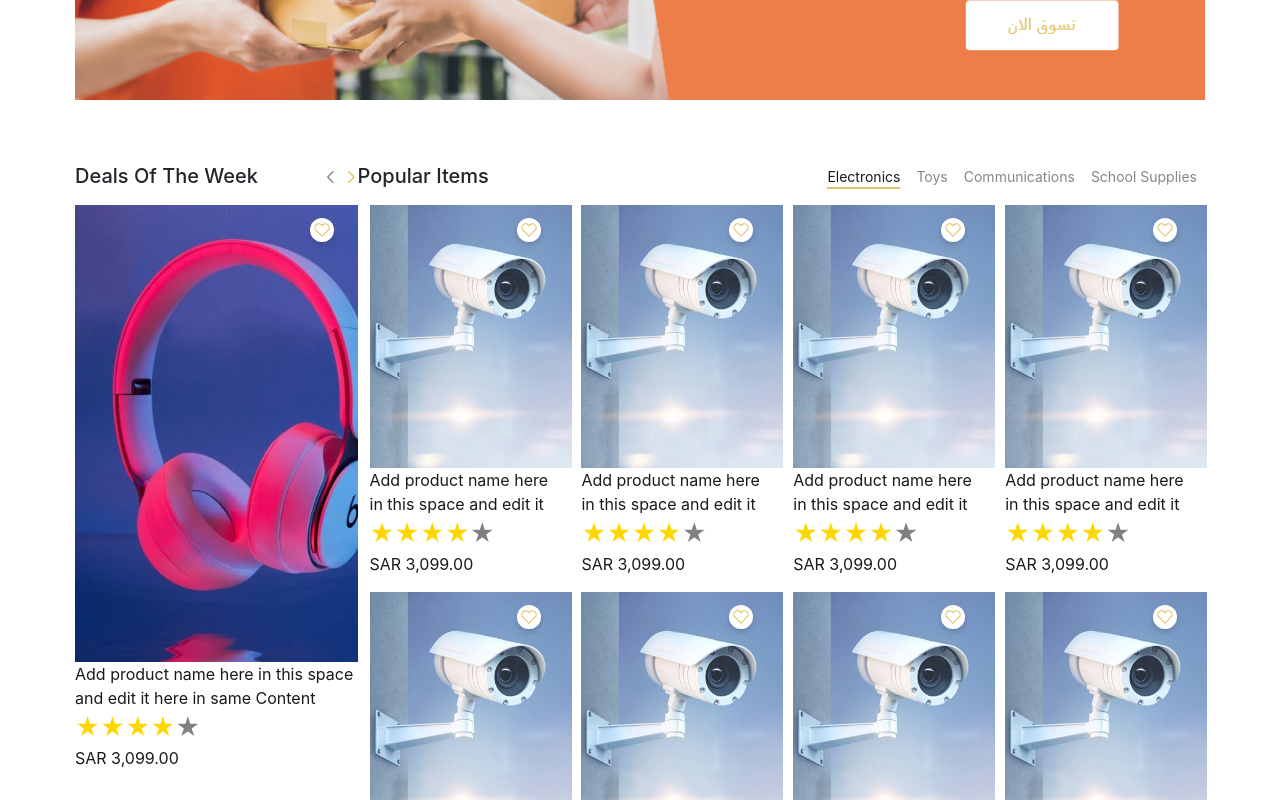
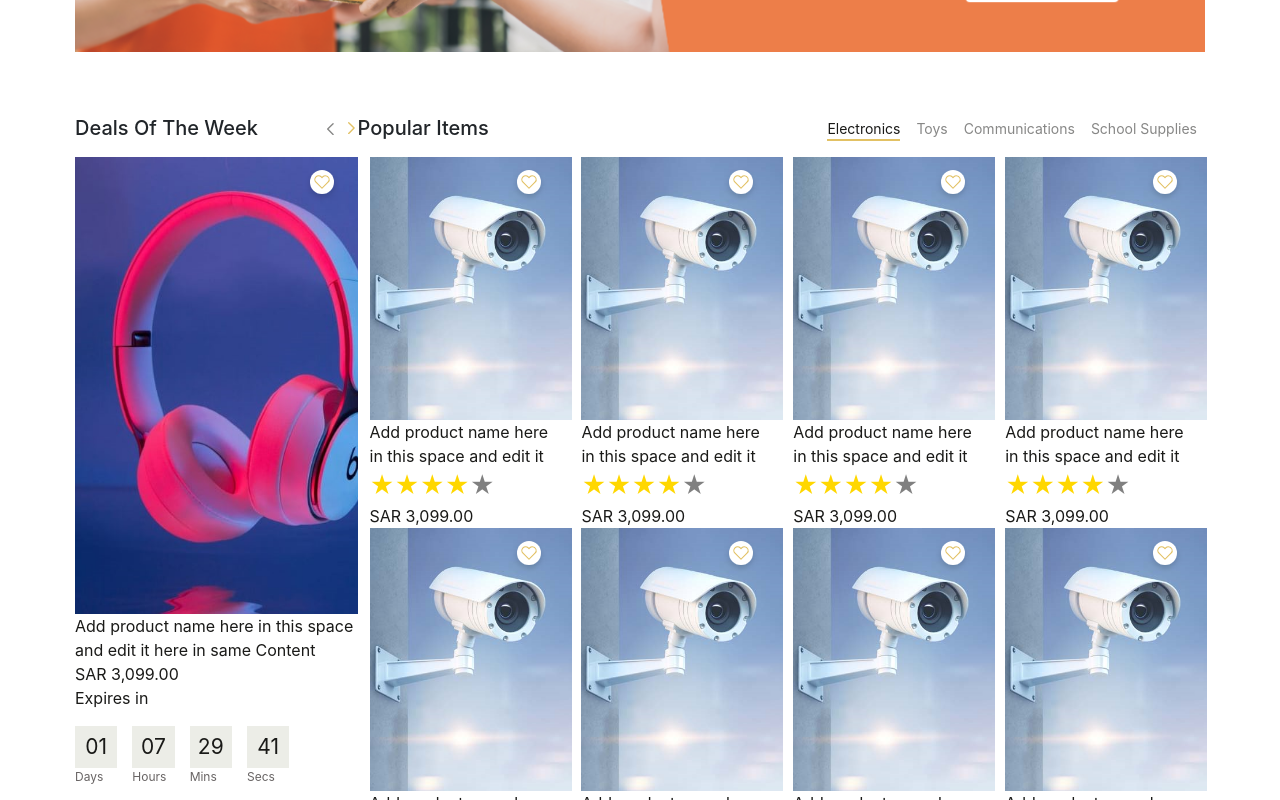
Before and after one commit to NancyAhmed97/offers, a React (Create React App) app: page / in a window 1280 px wide. Shown: the part 3060-3860 px from the top of the page. Built offline with nearby package versions, Linux system fonts and the light colour scheme.

Commit message:
home page

```diff
--- a/src/Modules/Common/Poduct/Product.css
+++ b/src/Modules/Common/Poduct/Product.css
@@ -16,7 +16,25 @@
         top: 7px;
         right: 35px;
     }
-
+    .product .expirePeriod
+    {
+      display: flex;
+      flex-direction: row;
+    }
+  .product .number{
+    width: 42.32px;
+    height: 42.32px;
+    background-color: #ECEDE7;
+    display: flex;
+    justify-content: center;
+    align-items: center;
+    font-size: 21px;
+    margin-right: 15px !important;
+  }
+  .product .days,.product .hours ,.product .mins , .product .secs{
+    font-size:12px ;
+    color: #686464 !important;
+  }
     @media only screen and (max-width: 768px) {
 
         .product .product_details {
--- a/src/Modules/Common/Poduct/Product.js
+++ b/src/Modules/Common/Poduct/Product.js
@@ -1,8 +1,10 @@
 import React from "react";
 import likeIcon from "../../../Resources/Assets/img/Group 5931.svg";
+import { useSelector } from "react-redux";
 import ReactStars from "react-rating-stars-component";
 import "./Product.css";
-function Product({ img, title, price, rating }) {
+function Product({ img, title, price, rating ,expires,expiresDays,expiresHours,expiresMins,expiresSecs}) {
+  const { currentLocal } = useSelector((state) => state.currentLocal);
   return (
     <div className="product">
       <div className="product_details">
@@ -12,6 +14,7 @@ function Product({ img, title, price, rating }) {
         </div>
         <div className="contant">
           <p className="m-0">{title}</p>
+          {!expires&&
           <ReactStars
             count={5}
             value={rating}
@@ -20,7 +23,31 @@ function Product({ img, title, price, rating }) {
             edit={false}
             id="stars"
           />
-          <p>{price}</p>
+        }
+          <p className="m-0">{price}</p>
+          {expires&&
+          <>
+        <p className="mb-3">{currentLocal.home.expires}</p>
+        <div className="expirePeriod">
+        <div className="expiresDays ">
+          <p className="number m-0">{expiresDays}</p>
+          <p className="days">Days</p>
+        </div>
+        <div className="expiresDays ">
+          <p className="number m-0">{expiresHours}</p>
+          <p className="hours">Hours</p>
+        </div>
+        <div className="expiresDays ">
+          <p className="number m-0">{expiresMins}</p>
+          <p className="mins">Mins</p>
+        </div>
+        <div className="expiresDays ">
+          <p className="number m-0">{expiresSecs}</p>
+          <p className="secs">Secs</p>
+        </div>
+        </div>
+        </>
+        }
         </div>
       </div>
     </div>
--- a/src/Modules/Home/Deals/Components/DealsOfTheWeek/DealsOfTheWeek.css
+++ b/src/Modules/Home/Deals/Components/DealsOfTheWeek/DealsOfTheWeek.css
@@ -22,7 +22,7 @@
 .deals_of_the_week .slick-next
 {
     position: relative;
-    bottom: 625px;
+    bottom: 690px;
     left: 273px;
 }
 .deals_of_the_week .slick-list{
@@ -45,7 +45,7 @@
 @media only screen and (max-width: 768px) {
     .deals_of_the_week .slick-next{
         position: relative;
-        bottom: 628px;
+        bottom: 708px;
         left: 273px;
 
     }
--- a/src/Modules/Home/Deals/Components/DealsOfTheWeek/DealsOfTheWeek.js
+++ b/src/Modules/Home/Deals/Components/DealsOfTheWeek/DealsOfTheWeek.js
@@ -13,7 +13,10 @@ function DealsOfTheWeek() {
     const blog = [
         {
           id: 1,
-
+          expiresDays: "01",
+          expiresHours:"07",
+          expiresMins:"29",
+          expiresSecs:"41",
           img: blogImg,
           price: "SAR 3,099.00",
           rating: 4,
@@ -25,7 +28,10 @@ function DealsOfTheWeek() {
         },
         {
           id: 1,
-
+          expiresDays: "01",
+          expiresHours:"07",
+          expiresMins:"29",
+          expiresSecs:"41",
           img: blogImg,
           price: "SAR 3,099.00",
           rating: 4,
@@ -37,7 +43,10 @@ function DealsOfTheWeek() {
         },
         {
           id: 1,
-
+          expiresDays: "01",
+          expiresHours:"07",
+          expiresMins:"29",
+          expiresSecs:"41",
           img: blogImg,
           price: "SAR 3,099.00",
           rating: 4,
@@ -49,7 +58,10 @@ function DealsOfTheWeek() {
         },
         {
           id: 1,
-
+          expiresDays: "01",
+          expiresHours:"07",
+          expiresMins:"29",
+          expiresSecs:"41",
           img: blogImg,
           price: "SAR 3,099.00",
           rating: 4,
@@ -61,7 +73,10 @@ function DealsOfTheWeek() {
         },
         {
           id: 1,
-
+          expiresDays: "01",
+          expiresHours:"07",
+          expiresMins:"29",
+          expiresSecs:"41",
           img: blogImg,
           price: "SAR 3,099.00",
           rating: 4,
@@ -73,7 +88,10 @@ function DealsOfTheWeek() {
         },
         {
           id: 1,
-
+          expiresDays: "01",
+          expiresHours:"07",
+          expiresMins:"29",
+          expiresSecs:"41",
           img: blogImg,
           price: "SAR 3,099.00",
           rating: 4,
@@ -85,7 +103,10 @@ function DealsOfTheWeek() {
         },
         {
           id: 1,
-
+          expiresDays: "01",
+          expiresHours:"07",
+          expiresMins:"29",
+          expiresSecs:"41",
           img: blogImg,
           price: "SAR 3,099.00",
           rating: 4,
@@ -97,7 +118,10 @@ function DealsOfTheWeek() {
         },
         {
           id: 1,
-
+          expiresDays: "01",
+          expiresHours:"07",
+          expiresMins:"29",
+          expiresSecs:"41",
           img: blogImg,
           price: "SAR 3,099.00",
           rating: 4,
@@ -109,7 +133,10 @@ function DealsOfTheWeek() {
         },
         {
           id: 1,
-
+          expiresDays: "01",
+          expiresHours:"07",
+          expiresMins:"29",
+          expiresSecs:"41",
           img: blogImg,
           price: "SAR 3,099.00",
           rating: 4,
@@ -209,6 +236,11 @@ function DealsOfTheWeek() {
                         title={productDetails.title}
                         rating={productDetails.rating}
                         price={productDetails.price}
+                        expiresDays={productDetails.expiresDays}
+                        expiresHours={productDetails.expiresHours}
+                        expiresMins={productDetails.expiresMins}
+                        expiresSecs={productDetails.expiresSecs}
+                        expires={true}
                       />
           </Link>
             </div>
--- a/src/Resources/Arabic.js
+++ b/src/Resources/Arabic.js
@@ -13,6 +13,7 @@ export const ar = {
     hotSalesPragaph:"تسوق بأفضل الأسعار وحدد الأجواء الخارجية المثالية",
     popularItems:"العناصر الشائعة",
     dealsOfTheWeek:"عروض الأسبوع",
+    expires:"ينتهي في"
     },
   bestSeller:{
     bestSeller:"الأكثر مبيعا",
--- a/src/Resources/English.js
+++ b/src/Resources/English.js
@@ -13,6 +13,7 @@ export const en = {
     hotSalesPragaph:"Shop the best prices and set your perfect outdoor vibe",
     popularItems:"Popular Items",
     dealsOfTheWeek:"Deals Of The Week",
+    expires:"Expires in"
   },
   bestSeller:{
     bestSeller:"Best Seller",
```
